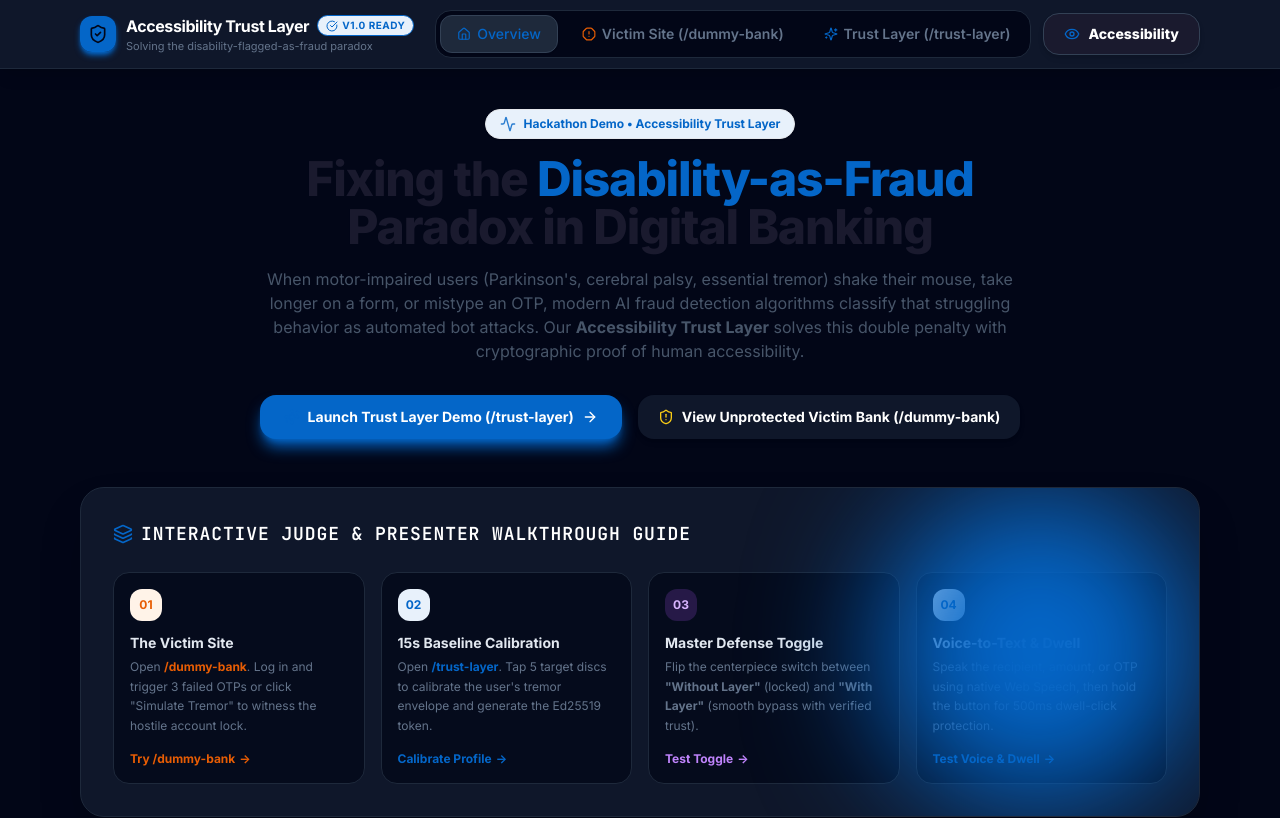
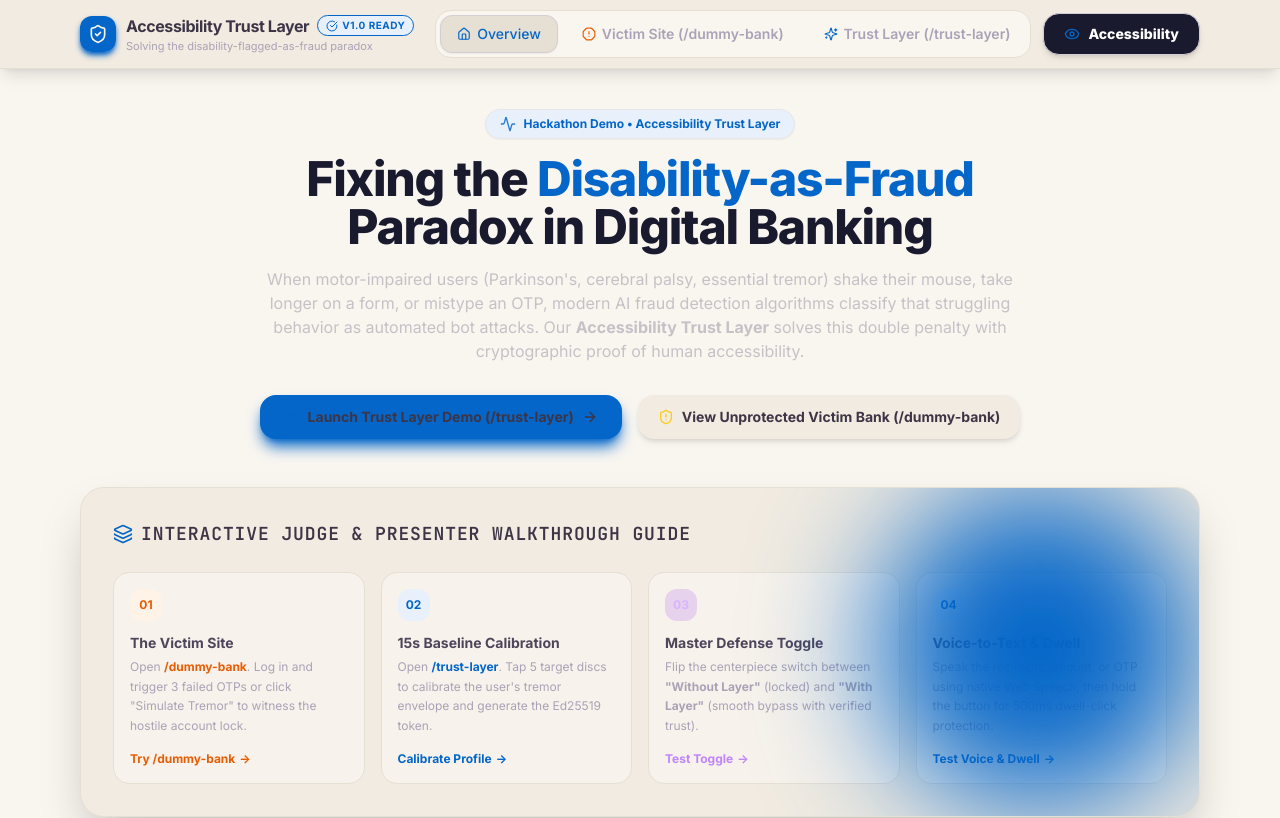
Before and after one commit to adidihareesh/codefury, a React (Vite) app: page / in a window 1280 px wide. Shown: the top 818 px of the page. Built offline with nearby package versions, Linux system fonts and the light colour scheme.

Commit message:
feat: completely overhaul UI to neurodivergent-friendly warm beige, lavender, and muted peach palette

```diff
--- a/tailwind.config.js
+++ b/tailwind.config.js
@@ -7,6 +7,36 @@ export default {
   theme: {
     extend: {
       colors: {
+        // Soft Lavender, Warm Beige, Muted Peach Overrides
+        white: '#3D3546', // Inverted: Dark Espresso/Plum for text on buttons and dark cards
+        black: '#F9F6F0', // Inverted: Warm Beige
+        slate: {
+          50: '#2A2432',  // Darkest Plum
+          100: '#3D3546', // Main Text (was lightest) -> Dark Espresso/Plum
+          200: '#4F455A',
+          300: '#625C70', // Regular Text -> Deep Lavender
+          400: '#8A8498', // Muted Text -> Soft Lavender
+          500: '#AAA2B6',
+          600: '#C7C0C7', // Borders
+          700: '#D5CDD4',
+          800: '#E6DFD3', // Elevated elements -> Muted Taupe
+          900: '#F1EBE1', // Cards (was dark) -> Richer Warm Beige
+          950: '#F9F6F0', // Main Background (was darkest) -> Soft Warm Beige
+        },
+        teal: {
+          50: '#54362E',  // Darkest Peach-Brown
+          100: '#75493F',
+          200: '#9E6558',
+          300: '#B87869', // Accent Text (was light) -> Rich Peach/Terracotta
+          400: '#CD8B7C',
+          500: '#DFA290', // Accent elements
+          600: '#E9B3A4', // Main Buttons (was primary dark teal) -> Muted Pastel Peach
+          700: '#F0C4B8',
+          800: '#F6D9D2',
+          900: '#FBF0ED', // Lightest Peach background
+          950: '#FEF8F7',
+        },
+
         textPrimary: 'var(--color-text-primary)',
         bgPrimary: 'var(--color-bg-primary)',
         textInverse: 'var(--color-text-inverse)',
--- /dev/null
+++ b/update_tailwind_colors.cjs
@@ -0,0 +1,42 @@
+const fs = require('fs');
+const path = require('path');
+
+const configPath = path.join(__dirname, 'tailwind.config.js');
+let configContent = fs.readFileSync(configPath, 'utf8');
+
+const colorOverrides = `
+        // Soft Lavender, Warm Beige, Muted Peach Overrides
+        white: '#3D3546', // Inverted: Dark Espresso/Plum for text on buttons and dark cards
+        black: '#F9F6F0', // Inverted: Warm Beige
+        slate: {
+          50: '#2A2432',  // Darkest Plum
+          100: '#3D3546', // Main Text (was lightest) -> Dark Espresso/Plum
+          200: '#4F455A',
+          300: '#625C70', // Regular Text -> Deep Lavender
+          400: '#8A8498', // Muted Text -> Soft Lavender
+          500: '#AAA2B6',
+          600: '#C7C0C7', // Borders
+          700: '#D5CDD4',
+          800: '#E6DFD3', // Elevated elements -> Muted Taupe
+          900: '#F1EBE1', // Cards (was dark) -> Richer Warm Beige
+          950: '#F9F6F0', // Main Background (was darkest) -> Soft Warm Beige
+        },
+        teal: {
+          50: '#54362E',  // Darkest Peach-Brown
+          100: '#75493F',
+          200: '#9E6558',
+          300: '#B87869', // Accent Text (was light) -> Rich Peach/Terracotta
+          400: '#CD8B7C',
+          500: '#DFA290', // Accent elements
+          600: '#E9B3A4', // Main Buttons (was primary dark teal) -> Muted Pastel Peach
+          700: '#F0C4B8',
+          800: '#F6D9D2',
+          900: '#FBF0ED', // Lightest Peach background
+          950: '#FEF8F7',
+        },
+`;
+
+configContent = configContent.replace(/colors: \{/, 'colors: {' + colorOverrides);
+
+fs.writeFileSync(configPath, configContent, 'utf8');
+console.log("Updated tailwind.config.js with warm beige/lavender/peach theme!");
```
Also changed, not shown: 4 other files (tests, documents, lock files or other folders).
